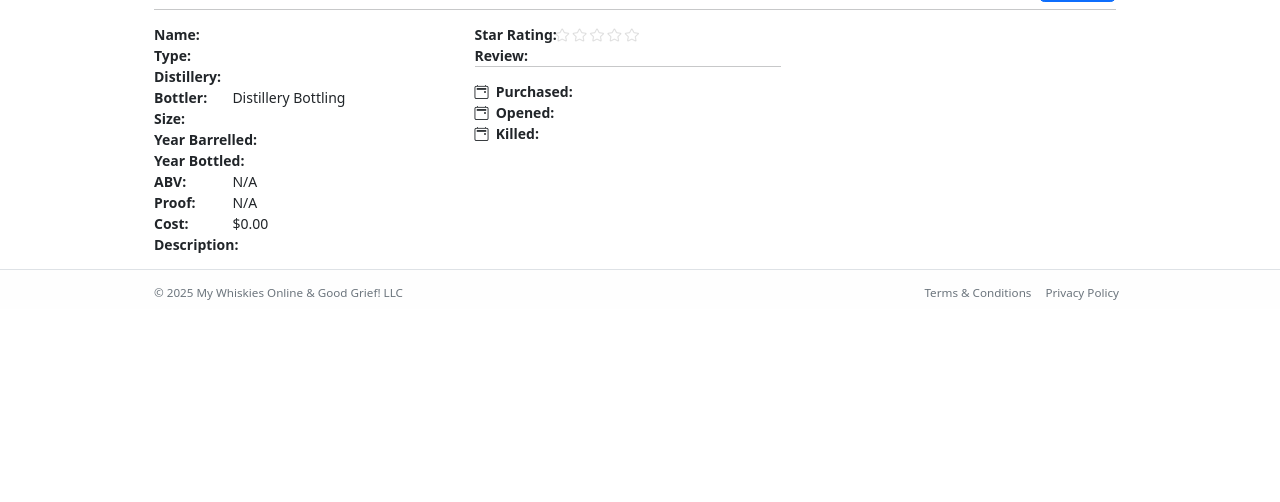
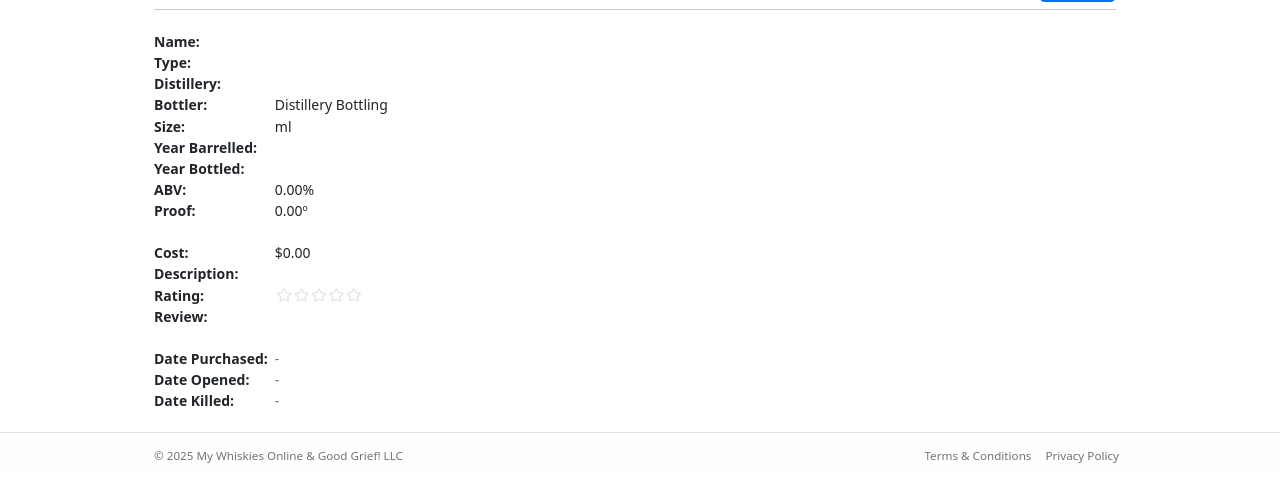
Before and after one commit to charliegriefer/my-whiskies, a Flask app: template mywhiskies/blueprints/bottle/templates/bottle/bottle.html in a window 1280 px wide. Shown: the part 137-639 px from the top of the page. Run offline with Flask 3, Linux system fonts and the light colour scheme; the template is opened without the code that fills it, so the values that code supplies are empty; parts of the project's set-up code (start-up, migrations or seed data) failed here and were passed over; some libraries are stand-ins or nearby versions.

Commit message:
For #248 - clean up bottle detail page layout

```diff
--- a/mywhiskies/blueprints/bottle/templates/bottle/bottle.html
+++ b/mywhiskies/blueprints/bottle/templates/bottle/bottle.html
@@ -1,4 +1,6 @@
 {% extends "_base.html" %}
+
+{% from "macros/value_format.html" import float_with_symbol %}
 
 {% set dtfmt = "%d %B %Y" %}
 {% set btn_label = bottle.user.username ~ "'s List" %}
@@ -26,166 +28,139 @@
 
       <hr />
 
-      {# outermost container... holds 2 columns (data and image) #}
-      <div class="container">
+      <div class="container mt-4 ps-0">
         <div class="row">
-
-          {# left column... holding 2 columns of bottle data #}
-          <div class="col-8">
-
-            <div class="row">
-
-              {# left column #}
-              <div class="col-md ps-0 ms-0 pe-2 me-2">
-                <div class="row flex-nowrap">
-                  <div class="col-3 text-nowrap fw-bold me-4 me-sm-0">Name:</div>
-                  <div class="col-9 ps-4 ps-sm-2">
+          <!--- left column (data) --->
+          <div class="col-lg-6 mb-4 ps-2">
+            <table class="table table-borderless table-sm mb-0 table-tight">
+              <tbody>
+                <tr>
+                  <th class="text-nowrap">Name:</th>
+                  <td>
                     {% if bottle.url %}
-                      <a href="{{ bottle.url }}" target="_blank" rel="noopener noreferrer">{{ bottle.name | replace("\n", "<br />") | safe }} <i class="bi bi-box-arrow-up-right"></i></a>
+                      <a href="{{ bottle.url }}" target="_blank" rel="noopener noreferrer">
+                        {{ bottle.name | replace("\n", "<br />") | safe }}
+                        <i class="bi bi-box-arrow-up-right"></i>
+                      </a>
                     {% else %}
                       {{ bottle.name | replace("\n", "<br />") | safe }}
                     {% endif %}
-                  </div>
-                </div>
+                  </td>
+                </tr>
                 {% if is_my_bottle %}
-                <div class="row flex-nowrap">
-                  <div class="col-3 text-nowrap fw-bold me-4 me-sm-0">Is Private:</div>
-                  <div class="col-9 ps-4 ps-sm-2">
-                  {% if bottle.is_private %}
-                    Yes
-                  {% else %}
-                    No
-                  {% endif %}
-                  </div>
-                </div>
+                  <tr>
+                    <th class="text-nowrap">Is Private:</th>
+                    <td>{{ bottle.is_private | yesno("Yes,No") }}</td>
+                  </tr>
                 {% endif %}
-                <div class="row flex-nowrap">
-                  <div class="col-3 text-nowrap fw-bold me-4 me-sm-0">Type:</div>
-                  <div class="col-9 ps-4 ps-sm-2">
-                    {{ bottle.type.value }}
-                  </div>
-                </div>
-
-                <div class="row flex-nowrap">
+                <tr>
+                  <th class="text-nowrap">Type:</th>
+                  <td>{{ bottle.type.value }}</td>
+                </tr>
+                <tr>
                   {% if bottle.distilleries|length > 1 %}
                     {% set label = "Distilleries" %}
                   {% else %}
                     {% set label = "Distillery" %}
                   {% endif %}
-                  <div class="col-3 text-nowrap fw-bold me-4 me-sm-0">{{ label }}:</div>
-                  <div class="col-9 ps-4 ps-sm-2">
+                  <th class="text-nowrap">{{ label }}:</th>
+                  <td>
                     {% for distillery in bottle.distilleries %}
                       <a href="{{ url_for('distillery.detail', distillery_id=distillery.id) }}">{{ distillery.name }}</a>
                       {% if not loop.last %}<br /> {% endif %}
                     {% endfor %}
-                  </div>
-                </div>
-
-                <div class="row flex-nowrap">
-                  <div class="col-3 text-nowrap fw-bold me-4 me-sm-0">Bottler:</div>
-                  <div class="col-9 ps-4 ps-sm-2">
+                  </td>
+                </tr>
+                <tr>
+                  <th class="text-nowrap">Bottler:</th>
+                  <td>
                     {% if bottle.bottler_id %}
                       <a href="{{ url_for('bottler.detail', bottler_id=bottle.bottler.id) }}">{{ bottle.bottler.name }}</a>
                     {% else %}
                       Distillery Bottling
                     {% endif %}
-                  </div>
-                </div>
-                  <div class="row flex-nowrap">
-                    <div class="col-3 text-nowrap fw-bold me-4 me-sm-0">Size:</div>
-                    <div class="col-9 ps-4 ps-sm-2">{% if bottle.size %}{{ bottle.size }} ml{% endif %}</div>
-                  </div>
-                <div class="row flex-nowrap">
-                  <div class="col-3 text-nowrap fw-bold me-4 me-sm-0">Year Barrelled:</div>
-                  <div class="col-9 ps-4 ps-sm-2">{% if bottle.year_barrelled %}{{ bottle.year_barrelled }}{% endif %}</div>
-                </div>
-                <div class="row flex-nowrap">
-                  <div class="col-3 text-nowrap fw-bold me-4 me-sm-0">Year Bottled:</div>
-                  <div class="col-9 ps-4 ps-sm-2">{% if bottle.year_bottled %}{{ bottle.year_bottled }}{% endif %}</div>
-                </div>
-                <div class="row flex-nowrap">
-                  <div class="col-3 text-nowrap fw-bold me-4 me-sm-0">ABV:</div>
-                  <div class="col-9 ps-4 ps-sm-2">{% if bottle.abv %}{{ "%.2f"|format(bottle.abv) }}{% else %}N/A{% endif %}</div>
-                </div>
-                <div class="row flex-nowrap">
-                  <div class="col-3 text-nowrap fw-bold me-4 me-sm-0">Proof:</div>
-                  <div class="col-9 ps-4 ps-sm-2">{% if bottle.abv %}{{ "%.2f"|format(bottle.abv * 2) }}{% else %}N/A{% endif %}</div>
-                </div>
-                <div class="row flex-nowrap">
-                  <div class="col-3 text-nowrap fw-bold me-4 me-sm-0">Cost:</div>
-                  <div class="col-9 ps-4 ps-sm-2">
-                    {% if bottle.cost is not none %}
-                      {{ "$%.2f"|format(bottle.cost) }}
-                    {% endif %}
-                  </div>
-                </div>
-                <div class="row flex-nowrap{% if not is_my_bottle %} mb-3{% endif %}">
-                  <div class="col-3 text-nowrap fw-bold me-4 me-sm-0">Description:</div>
-                  <div class="col-9 ps-4 ps-sm-2">{% if bottle.description %}{{ bottle.description | replace("\n", "<br />") | safe }}{% endif %}</div>
-                </div>
-                {% if is_my_bottle and bottle.personal_note %}
-                <div class="row flex-nowrap mb-3">
-                  <div class="col-3 text-nowrap fw-bold me-4 me-sm-0">Personal Note:</div>
-                  <div class="col-9 ps-4 ps-sm-2">{{ bottle.personal_note | replace("\n", "<br />") | safe }}</div>
-                </div>
+                  </td>
+                </tr>
+                <tr>
+                  <th class="text-nowrap">Size:</th>
+                  <td>{{ bottle.size | value_or_dash }}ml</td>
+                </tr>
+                <tr>
+                  <th class="text-nowrap">Year Barrelled:</th>
+                  <td>{{ bottle.year_barrelled | value_or_dash }}</td>
+                </tr>
+                <tr>
+                  <th class="text-nowrap">Year Bottled:</th>
+                  <td>{{ bottle.year_bottled | value_or_dash }}</td>
+                </tr>
+                <tr>
+                  <th class="text-nowrap">ABV:</th>
+                  <td>{{ float_with_symbol(bottle.abv, "%") }}</td>
+                </tr>
+                <tr>
+                  <th class="text-nowrap">Proof:</th>
+                  <td>{{ float_with_symbol(bottle.abv * 2, "º") }}</td>
+                </tr>
+                <tr>
+                  <td colspan="2">&nbsp;</td>
+                </tr>
+                <tr>
+                  <th class="text-nowrap">Cost:</th>
+                  <td>{{ float_with_symbol(bottle.cost, "$", "prefix") }}</td>
+                </tr>
+                <tr>
+                  <th class="text-nowrap">Description:</th>
+                  <td>{{ bottle.description | multiline_or_dash }}</td>
+                </tr>
+                {% if is_my_bottle %}
+                  <tr>
+                    <th class="text-nowrap">Personal Note:</th>
+                    <td>{{ bottle.personal_note | multiline_or_dash }}</td>
+                  </tr>
                 {% endif %}
-              </div>
-
-              {# right column #}
-              <div class="col-xl ps-0 ms-0 pe-2 me-2 mb-5">
-                <div class="row flex-nowrap">
-                  <div class="col-3 text-nowrap fw-bold me-4 me-sm-0">Star Rating:</div>
-                  <div class="col-9 ps-4 ps-sm-2">
+                <tr>
+                  <th class="text-nowrap">Rating:</th>
+                  <td>
                     {% if bottle.stars %}
                       {% set times_ten = bottle.stars * 10 %}
                       {% set times_ten = times_ten|int %}
                       {% set the_var = "stars/stars_" + times_ten|string + ".png" %}
-                      <img src="{{ url_for('static', filename=the_var) }}" alt="{{ bottle.stars }} Stars" title="{{ bottle.stars }} Stars" class="mb-1" />
+                       <img src="{{ url_for('static', filename=the_var) }}" alt="{{ bottle.stars }} Stars" title="{{ bottle.stars }} Stars" class="mb-1" />
                     {% else %}
-                      <img src="{{ url_for('static', filename='stars/stars_blank.png') }}" alt="" title="" class="mb-1" />
+                        {% set alt = current_user.username + " has not rated this bottle." %}
+                       <img src="{{ url_for('static', filename='stars/stars_blank.png') }}" alt="{{ alt }}" title="{{ alt }}" class="mb-1" />
                     {% endif %}
-                  </div>
-                </div>
-                <div class="row flex-nowrap">
-                  <div class="col-3 text-nowrap fw-bold me-4 me-sm-0">Review:</div>
-                  <div class="col-9 ps-4 ps-sm-2">{% if bottle.review %}{{ bottle.review }}{% endif %}</div>
-                </div>
+                  </td>
+                </tr>
+                <tr>
+                  <th class="text-nowrap">Review:</th>
+                  <td>{{ bottle.review | multiline_or_dash }}</td>
+                </tr>
+                <tr>
+                  <td colspan="2">&nbsp;</td>
+                </tr>
+                <tr>
+                  <th class="text-nowrap">Date Purchased:</th>
+                  <td>{{ bottle.date_purchased | date_or_dash }}</td>
+                </tr>
+                <tr>
+                  <th class="text-nowrap">Date Opened:</th>
+                  <td>{{ bottle.date_opened | date_or_dash }}</td>
+                </tr>
+                <tr>
+                  <th class="text-nowrap">Date Killed:</th>
+                  <td>{{ bottle.date_killed | date_or_dash }}</td>
+                </tr>
+              </tbody>
+            </table>
+          </div>
 
-                <div><hr /></div>
+          <!--- right column (images) --->
+            {% if bottle.image_count %}
+          <div class="col-lg-6 d-flex justify-content-lg-end justify-content-start pe-0">
 
-                <div class="row flex-nowrap">
-                  <div class="col-3 text-nowrap fw-bold me-4 me-sm-0"><i class="bi bi-calendar2-event me-1"></i> Purchased:</div>
-                  <div class="col-9 ps-5 ps-sm-2">
-                    {% if bottle.date_purchased %}
-                      {{ bottle.date_purchased.strftime(dtfmt) }}
-                    {% endif %}
-                  </div>
-                </div>
-                <div class="row flex-nowrap">
-                  <div class="col-3 text-nowrap fw-bold me-4 me-sm-0"><i class="bi bi-calendar2-event me-1"></i> Opened:</div>
-                  <div class="col-9 ps-5 ps-sm-2">
-                    {% if bottle.date_opened %}
-                      {{ bottle.date_opened.strftime(dtfmt) }}
-                    {% endif %}
-                  </div>
-                </div>
-                <div class="row flex-nowrap">
-                  <div class="col-3 text-nowrap fw-bold me-4 me-sm-0"><i class="bi bi-calendar2-event me-1"></i> Killed:</div>
-                  <div class="col-9 ps-5 ps-sm-2">
-                    {% if bottle.date_killed %}
-                      {{ bottle.date_killed.strftime(dtfmt) }}
-                    {% endif %}
-                  </div>
-                </div>
-              </div>
-            </div>
-          </div>
-          {# end left column #}
-
-          {# start right column #}
-          <div class="col-lg pe-0 me-0 ps-0 ms-0">
-            {% if bottle.image_count %}
               {% if bottle.image_count > 1 %}
+              <div class="me-0" style="max-width:350px;">
                 <div id="bottleCarousel" class="carousel carousel-dark slide carousel-fade float-lg-end" data-bs-ride="false" data-bs-interval="false" data-bs-touch="true">
                   <div class="carousel-indicators">
                     {% for n in range(1, bottle.image_count + 1) %}
@@ -208,12 +183,15 @@
                     </button>
                   </div>
                 </div>
+                </div>
               {% else %}
-                <img alt="{{ bottle.name }}" title="{{ bottle.name }}" class="float-end bottle-img rounded border border-2 border-dark me-0 pe-0" src="{{img_s3_url}}/{{ bottle.id }}_1.png?r={{ ts }}" />
+                <img alt="{{ bottle.name }}" title="{{ bottle.name }}" class="bottle-img rounded border border-2 border-dark" src="{{img_s3_url}}/{{ bottle.id }}_1.png?r={{ ts }}" />
               {% endif %}
+
+          </div>
             {% endif %}
-          </div>
         </div>
+      </div>
       </div>
     </div>
   </main>
```
